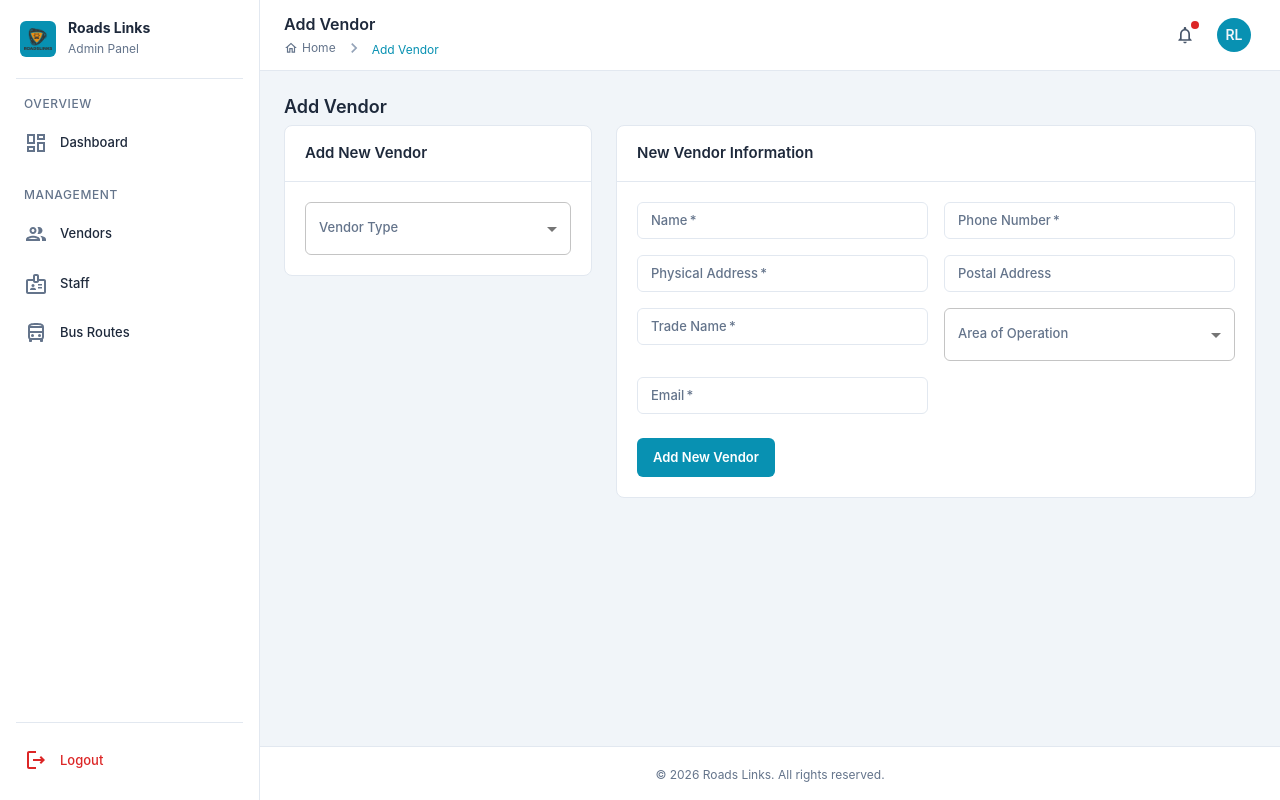
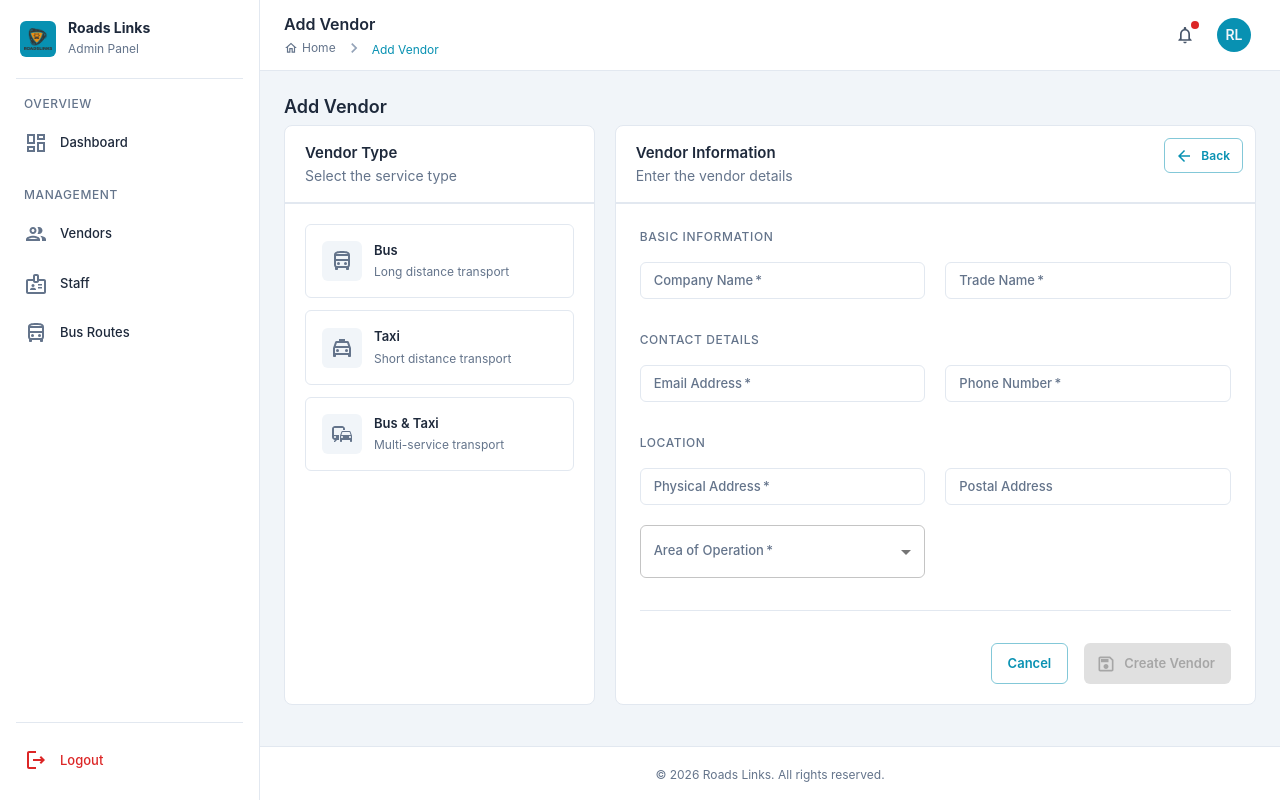
Before and after one commit to kallyas/dmp-admin-panel, a React (Vite) app: page /dashboard/add-vendor in a window 1280 px wide. Built offline with nearby package versions, Linux system fonts and the light colour scheme; sample sign-in values are in the browser's storage.

Commit message:
style: redesign vendor pages with improved UX
- Vendors list: add search, avatars, status chips
- Vendor form: add visual type selector with icons
- Improve form sections with clear labels

```diff
--- a/src/components/VendorForm.jsx
+++ b/src/components/VendorForm.jsx
@@ -7,20 +7,30 @@ import {
   Card,
   CardContent,
   CardHeader,
+  Chip,
   CircularProgress,
+  Divider,
   FormControl,
   Grid,
   InputLabel,
   MenuItem,
   Select,
+  Stack,
   TextField,
+  Typography,
+  alpha,
 } from '@mui/material';
+import ArrowBackIcon from '@mui/icons-material/ArrowBack';
+import SaveOutlinedIcon from '@mui/icons-material/SaveOutlined';
+import DirectionsBusOutlinedIcon from '@mui/icons-material/DirectionsBusOutlined';
+import LocalTaxiOutlinedIcon from '@mui/icons-material/LocalTaxiOutlined';
+import CommuteOutlinedIcon from '@mui/icons-material/CommuteOutlined';
 import { useCreateVendor } from '../api/hooks';
 
 const VENDOR_TYPES = [
-  { id: 1, name: 'Bus' },
-  { id: 2, name: 'Taxi' },
-  { id: 3, name: 'Bus & Taxi' },
+  { id: 1, name: 'Bus', icon: DirectionsBusOutlinedIcon },
+  { id: 2, name: 'Taxi', icon: LocalTaxiOutlinedIcon },
+  { id: 3, name: 'Bus & Taxi', icon: CommuteOutlinedIcon },
 ];
 
 const REGIONS = [
@@ -65,50 +75,143 @@ const VendorForm = () => {
   };
 
   return (
-    <Grid container spacing={3}>
+    <Grid container spacing={2.5}>
+      {/* Vendor Type Selection */}
       <Grid item xs={12} md={4}>
-        <Card>
-          <CardHeader title="Add New Vendor" />
+        <Card sx={{ height: '100%' }}>
+          <CardHeader
+            title="Vendor Type"
+            subheader="Select the service type"
+          />
+          <Divider />
           <CardContent>
-            <FormControl fullWidth>
-              <InputLabel>Vendor Type</InputLabel>
-              <Select
-                name="vendor_type_id"
-                value={vendor.vendor_type_id}
-                onChange={handleChange}
-                label="Vendor Type"
-              >
-                {VENDOR_TYPES.map((type) => (
-                  <MenuItem key={type.id} value={type.id}>
-                    {type.name}
-                  </MenuItem>
-                ))}
-              </Select>
-            </FormControl>
+            <Stack spacing={1.5}>
+              {VENDOR_TYPES.map((type) => {
+                const Icon = type.icon;
+                const isSelected = vendor.vendor_type_id === type.id;
+                return (
+                  <Box
+                    key={type.id}
+                    onClick={() => setVendor(prev => ({ ...prev, vendor_type_id: type.id }))}
+                    sx={{
+                      p: 2,
+                      borderRadius: 1,
+                      border: '1px solid',
+                      borderColor: isSelected ? 'primary.main' : 'divider',
+                      bgcolor: isSelected ? (theme) => alpha(theme.palette.primary.main, 0.04) : 'transparent',
+                      cursor: 'pointer',
+                      transition: 'all 0.2s',
+                      '&:hover': {
+                        borderColor: 'primary.main',
+                        bgcolor: (theme) => alpha(theme.palette.primary.main, 0.04),
+                      },
+                    }}
+                  >
+                    <Stack direction="row" alignItems="center" spacing={1.5}>
+                      <Box
+                        sx={{
+                          width: 40,
+                          height: 40,
+                          borderRadius: 1,
+                          display: 'flex',
+                          alignItems: 'center',
+                          justifyContent: 'center',
+                          bgcolor: isSelected ? 'primary.main' : 'grey.100',
+                          color: isSelected ? 'white' : 'text.secondary',
+                        }}
+                      >
+                        <Icon />
+                      </Box>
+                      <Box sx={{ flex: 1 }}>
+                        <Typography variant="body2" fontWeight={600}>
+                          {type.name}
+                        </Typography>
+                        <Typography variant="caption" color="text.secondary">
+                          {type.id === 1 && 'Long distance transport'}
+                          {type.id === 2 && 'Short distance transport'}
+                          {type.id === 3 && 'Multi-service transport'}
+                        </Typography>
+                      </Box>
+                      {isSelected && (
+                        <Chip label="Selected" size="small" color="primary" sx={{ fontSize: '0.6875rem' }} />
+                      )}
+                    </Stack>
+                  </Box>
+                );
+              })}
+            </Stack>
           </CardContent>
         </Card>
       </Grid>
 
+      {/* Vendor Details Form */}
       <Grid item xs={12} md={8}>
         <Card>
-          <CardHeader title="New Vendor Information" />
-          <CardContent>
+          <CardHeader
+            title="Vendor Information"
+            subheader="Enter the vendor details"
+            action={
+              <Button
+                variant="outlined"
+                size="small"
+                startIcon={<ArrowBackIcon />}
+                onClick={() => navigate('/dashboard/vendors')}
+              >
+                Back
+              </Button>
+            }
+          />
+          <Divider />
+          <CardContent sx={{ p: 3 }}>
             {error && (
-              <Alert severity="error" sx={{ mb: 2 }}>
+              <Alert severity="error" sx={{ mb: 3 }} onClose={() => setError(null)}>
                 {error}
               </Alert>
             )}
 
             <Box component="form" onSubmit={handleSubmit}>
-              <Grid container spacing={2}>
+              <Typography variant="subtitle2" color="text.secondary" sx={{ mb: 2 }}>
+                Basic Information
+              </Typography>
+              <Grid container spacing={2.5}>
                 <Grid item xs={12} sm={6}>
                   <TextField
                     fullWidth
-                    label="Name"
+                    label="Company Name"
                     name="name"
                     value={vendor.name}
                     onChange={handleChange}
                     required
+                    placeholder="Enter company name"
+                  />
+                </Grid>
+                <Grid item xs={12} sm={6}>
+                  <TextField
+                    fullWidth
+                    label="Trade Name"
+                    name="trade_name"
+                    value={vendor.trade_name}
+                    onChange={handleChange}
+                    required
+                    placeholder="e.g., Link Bus Limited"
+                  />
+                </Grid>
+              </Grid>
+
+              <Typography variant="subtitle2" color="text.secondary" sx={{ mt: 4, mb: 2 }}>
+                Contact Details
+              </Typography>
+              <Grid container spacing={2.5}>
+                <Grid item xs={12} sm={6}>
+                  <TextField
+                    fullWidth
+                    label="Email Address"
+                    name="email"
+                    type="email"
+                    value={vendor.email}
+                    onChange={handleChange}
+                    required
+                    placeholder="company@example.com"
                   />
                 </Grid>
                 <Grid item xs={12} sm={6}>
@@ -118,10 +221,16 @@ const VendorForm = () => {
                     name="phone_number"
                     value={vendor.phone_number}
                     onChange={handleChange}
-                    placeholder="0712345678"
                     required
+                    placeholder="+255 XXX XXX XXX"
                   />
                 </Grid>
+              </Grid>
+
+              <Typography variant="subtitle2" color="text.secondary" sx={{ mt: 4, mb: 2 }}>
+                Location
+              </Typography>
+              <Grid container spacing={2.5}>
                 <Grid item xs={12} sm={6}>
                   <TextField
                     fullWidth
@@ -130,6 +239,7 @@ const VendorForm = () => {
                     value={vendor.physical_address}
                     onChange={handleChange}
                     required
+                    placeholder="Street address"
                   />
                 </Grid>
                 <Grid item xs={12} sm={6}>
@@ -139,29 +249,17 @@ const VendorForm = () => {
                     name="postal_address"
                     value={vendor.postal_address}
                     onChange={handleChange}
-                    placeholder="P.O. Box XXXX Kampala"
+                    placeholder="P.O. Box XXXX"
                   />
                 </Grid>
                 <Grid item xs={12} sm={6}>
-                  <TextField
-                    fullWidth
-                    label="Trade Name"
-                    name="trade_name"
-                    value={vendor.trade_name}
-                    onChange={handleChange}
-                    placeholder="Link Bus Limited"
-                    required
-                  />
-                </Grid>
-                <Grid item xs={12} sm={6}>
-                  <FormControl fullWidth>
+                  <FormControl fullWidth required>
                     <InputLabel>Area of Operation</InputLabel>
                     <Select
                       name="area_id"
                       value={vendor.area_id}
                       onChange={handleChange}
                       label="Area of Operation"
-                      required
                     >
                       {REGIONS.map((region) => (
                         <MenuItem key={region.id} value={region.id}>
@@ -171,33 +269,30 @@ const VendorForm = () => {
                     </Select>
                   </FormControl>
                 </Grid>
-                <Grid item xs={12} sm={6}>
-                  <TextField
-                    fullWidth
-                    label="Email"
-                    name="email"
-                    type="email"
-                    value={vendor.email}
-                    onChange={handleChange}
-                    placeholder="johndoe@gmail.com"
-                    required
-                  />
-                </Grid>
               </Grid>
 
-              <Box sx={{ mt: 3 }}>
+              <Divider sx={{ my: 4 }} />
+
+              <Stack direction="row" spacing={2} justifyContent="flex-end">
+                <Button
+                  variant="outlined"
+                  onClick={() => navigate('/dashboard/vendors')}
+                >
+                  Cancel
+                </Button>
                 <Button
                   type="submit"
                   variant="contained"
-                  disabled={createVendorMutation.isPending}
+                  disabled={createVendorMutation.isPending || !vendor.vendor_type_id}
+                  startIcon={createVendorMutation.isPending ? null : <SaveOutlinedIcon />}
                 >
                   {createVendorMutation.isPending ? (
-                    <CircularProgress size={24} color="inherit" />
+                    <CircularProgress size={22} color="inherit" />
                   ) : (
-                    'Add New Vendor'
+                    'Create Vendor'
                   )}
                 </Button>
-              </Box>
+              </Stack>
             </Box>
           </CardContent>
         </Card>
--- a/src/pages/vendorProfiles.jsx
+++ b/src/pages/vendorProfiles.jsx
@@ -1,62 +1,105 @@
 import { useState } from 'react';
 import { Link } from 'react-router-dom';
 import {
+  Avatar,
   Box,
   Button,
   Card,
-  CardContent,
-  Paper,
+  CardHeader,
+  Chip,
+  IconButton,
+  InputAdornment,
   Skeleton,
+  Stack,
   Table,
   TableBody,
   TableCell,
   TableContainer,
   TableHead,
   TableRow,
+  TextField,
   Typography,
   Pagination,
 } from '@mui/material';
 import AddIcon from '@mui/icons-material/Add';
+import SearchIcon from '@mui/icons-material/Search';
+import MoreVertIcon from '@mui/icons-material/MoreVert';
+import PersonAddOutlinedIcon from '@mui/icons-material/PersonAddOutlined';
 import { useVendors } from '../api/hooks';
 
 const VendorProfiles = () => {
   const { data: vendors, isLoading } = useVendors();
   const [page, setPage] = useState(1);
+  const [search, setSearch] = useState('');
   const rowsPerPage = 10;
 
-  const paginatedVendors = vendors?.slice(
+  const filteredVendors = vendors?.filter(
+    (vendor) =>
+      vendor.name?.toLowerCase().includes(search.toLowerCase()) ||
+      vendor.trade_name?.toLowerCase().includes(search.toLowerCase()) ||
+      vendor.email?.toLowerCase().includes(search.toLowerCase())
+  );
+
+  const paginatedVendors = filteredVendors?.slice(
     (page - 1) * rowsPerPage,
     page * rowsPerPage
   );
-  const totalPages = Math.ceil((vendors?.length || 0) / rowsPerPage);
+  const totalPages = Math.ceil((filteredVendors?.length || 0) / rowsPerPage);
 
   return (
     <Box>
-      <Typography variant="h4" gutterBottom>
-        Vendors
-      </Typography>
-
       <Card>
-        <CardContent>
-          <TableContainer component={Paper} elevation={0}>
+        <CardHeader
+          title="Vendor Management"
+          subheader={`${vendors?.length || 0} total vendors`}
+          action={
+            <Stack direction="row" spacing={1.5} alignItems="center">
+              <TextField
+                size="small"
+                placeholder="Search vendors..."
+                value={search}
+                onChange={(e) => {
+                  setSearch(e.target.value);
+                  setPage(1);
+                }}
+                InputProps={{
+                  startAdornment: (
+                    <InputAdornment position="start">
+                      <SearchIcon fontSize="small" color="action" />
+                    </InputAdornment>
+                  ),
+                }}
+                sx={{ width: 220 }}
+              />
+              <Button
+                component={Link}
+                to="/dashboard/add-vendor"
+                variant="contained"
+                startIcon={<AddIcon />}
+                size="small"
+              >
+                Add Vendor
+              </Button>
+            </Stack>
+          }
+        />
+        <TableContainer>
           <Table>
             <TableHead>
               <TableRow>
-                  <TableCell>#</TableCell>
-                  <TableCell>Name</TableCell>
+                <TableCell>Vendor</TableCell>
                 <TableCell>Trade Name</TableCell>
-                  <TableCell>Phone</TableCell>
-                  <TableCell>Email</TableCell>
+                <TableCell>Contact</TableCell>
                 <TableCell>Address</TableCell>
-                  <TableCell>Postal Address</TableCell>
-                  <TableCell>Action</TableCell>
+                <TableCell>Status</TableCell>
+                <TableCell align="right">Actions</TableCell>
               </TableRow>
             </TableHead>
             <TableBody>
               {isLoading ? (
                 [...Array(5)].map((_, i) => (
                   <TableRow key={i}>
-                      {[...Array(8)].map((_, j) => (
+                    {[...Array(6)].map((_, j) => (
                       <TableCell key={j}>
                         <Skeleton />
                       </TableCell>
@@ -65,31 +108,71 @@ const VendorProfiles = () => {
                 ))
               ) : paginatedVendors?.length > 0 ? (
                 paginatedVendors.map((vendor, index) => (
-                    <TableRow key={vendor.id || index}>
-                      <TableCell>{(page - 1) * rowsPerPage + index + 1}</TableCell>
-                      <TableCell>{vendor.name}</TableCell>
-                      <TableCell>{vendor.trade_name}</TableCell>
-                      <TableCell>{vendor.phone_number}</TableCell>
-                      <TableCell>{vendor.email}</TableCell>
-                      <TableCell>{vendor.physical_address}</TableCell>
-                      <TableCell>{vendor.postal_address}</TableCell>
+                  <TableRow key={vendor.id || index} hover>
                     <TableCell>
+                      <Stack direction="row" alignItems="center" spacing={1.5}>
+                        <Avatar
+                          sx={{
+                            width: 36,
+                            height: 36,
+                            bgcolor: 'primary.main',
+                            fontSize: '0.875rem',
+                          }}
+                        >
+                          {vendor.name?.[0]}
+                        </Avatar>
+                        <Box>
+                          <Typography variant="body2" fontWeight={600}>
+                            {vendor.name}
+                          </Typography>
+                          <Typography variant="caption" color="text.secondary">
+                            {vendor.email}
+                          </Typography>
+                        </Box>
+                      </Stack>
+                    </TableCell>
+                    <TableCell>
+                      <Typography variant="body2">{vendor.trade_name}</Typography>
+                    </TableCell>
+                    <TableCell>
+                      <Typography variant="body2">{vendor.phone_number}</Typography>
+                    </TableCell>
+                    <TableCell>
+                      <Typography variant="body2" noWrap sx={{ maxWidth: 180 }}>
+                        {vendor.physical_address}
+                      </Typography>
+                    </TableCell>
+                    <TableCell>
+                      <Chip
+                        label="Active"
+                        size="small"
+                        color="success"
+                        sx={{ fontSize: '0.6875rem' }}
+                      />
+                    </TableCell>
+                    <TableCell align="right">
                       <Button
                         component={Link}
                         to="/dashboard/add-staff"
-                          variant="contained"
+                        variant="outlined"
                         size="small"
-                          startIcon={<AddIcon />}
+                        startIcon={<PersonAddOutlinedIcon />}
+                        sx={{ mr: 1 }}
                       >
                         Add Admin
                       </Button>
+                      <IconButton size="small">
+                        <MoreVertIcon fontSize="small" />
+                      </IconButton>
                     </TableCell>
                   </TableRow>
                 ))
               ) : (
                 <TableRow>
-                    <TableCell colSpan={8} align="center">
-                      No vendors found
+                  <TableCell colSpan={6} align="center" sx={{ py: 6 }}>
+                    <Typography variant="body2" color="text.secondary">
+                      {search ? 'No vendors match your search' : 'No vendors found'}
+                    </Typography>
                   </TableCell>
                 </TableRow>
               )}
@@ -102,13 +185,16 @@ const VendorProfiles = () => {
             display: 'flex',
             justifyContent: 'space-between',
             alignItems: 'center',
-              mt: 2,
+            px: 2,
+            py: 1.5,
+            borderTop: '1px solid',
+            borderColor: 'divider',
           }}
         >
-            <Typography variant="body2" color="text.secondary">
-              Showing {(page - 1) * rowsPerPage + 1} to{' '}
-              {Math.min(page * rowsPerPage, vendors?.length || 0)} of{' '}
-              {vendors?.length || 0} entries
+          <Typography variant="caption" color="text.secondary">
+            Showing {Math.min((page - 1) * rowsPerPage + 1, filteredVendors?.length || 0)} to{' '}
+            {Math.min(page * rowsPerPage, filteredVendors?.length || 0)} of{' '}
+            {filteredVendors?.length || 0} entries
           </Typography>
           {totalPages > 1 && (
             <Pagination
@@ -116,10 +202,10 @@ const VendorProfiles = () => {
               page={page}
               onChange={(_, value) => setPage(value)}
               color="primary"
+              size="small"
             />
           )}
         </Box>
-        </CardContent>
       </Card>
     </Box>
   );
```
Lines whose indentation alone changed are shown as unchanged.
